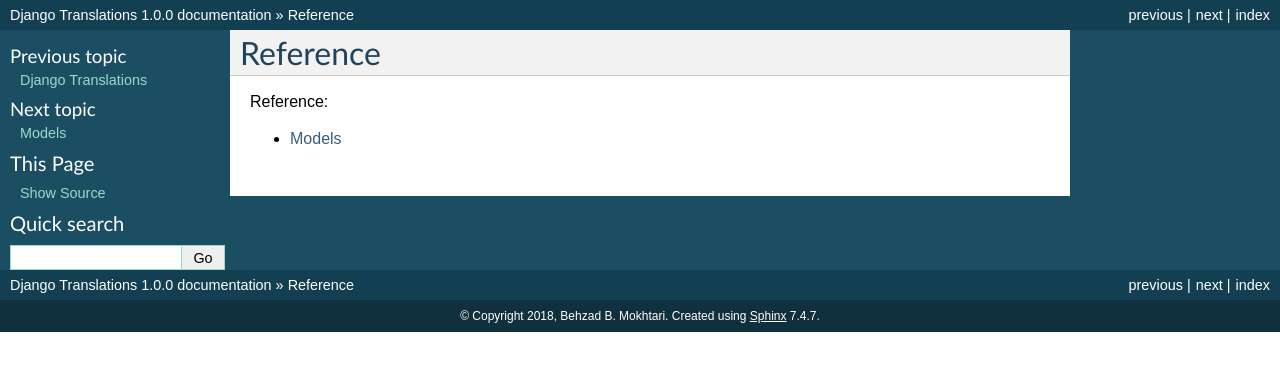
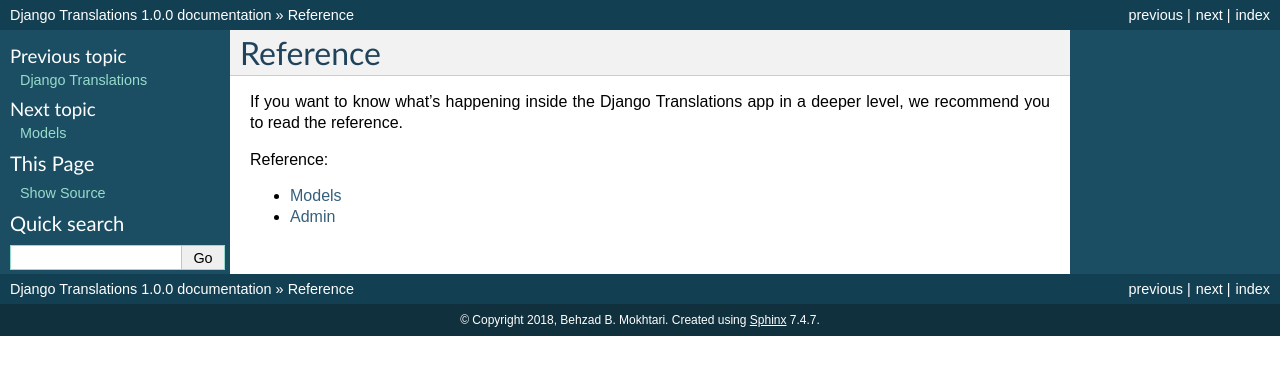
Before and after one commit to bbmokhtari/django-translations, a Sphinx documentation site: the page built from docs/reference/index.rst, in a window 1280 px wide. Shown: the top 375 px of the page. Built offline with Sphinx 7.4.7, drawn with Linux system fonts in a browser that asks for light colours; the version number could not be read and is left out.

Commit message:
Add admin reference pages

```diff
--- /dev/null
+++ b/docs/reference/admin.rst
@@ -0,0 +1,6 @@
+*****
+Admin
+*****
+
+.. automodule:: translations.admin
+   :members:
--- a/docs/reference/index.rst
+++ b/docs/reference/index.rst
@@ -2,9 +2,12 @@
 Reference
 #########
 
+If you want to know what's happening inside the Django Translations app in a
+deeper level, we recommend you to read the reference.
 
 .. toctree::
    :maxdepth: 2
    :caption: Reference:
 
    models
+   admin
```
